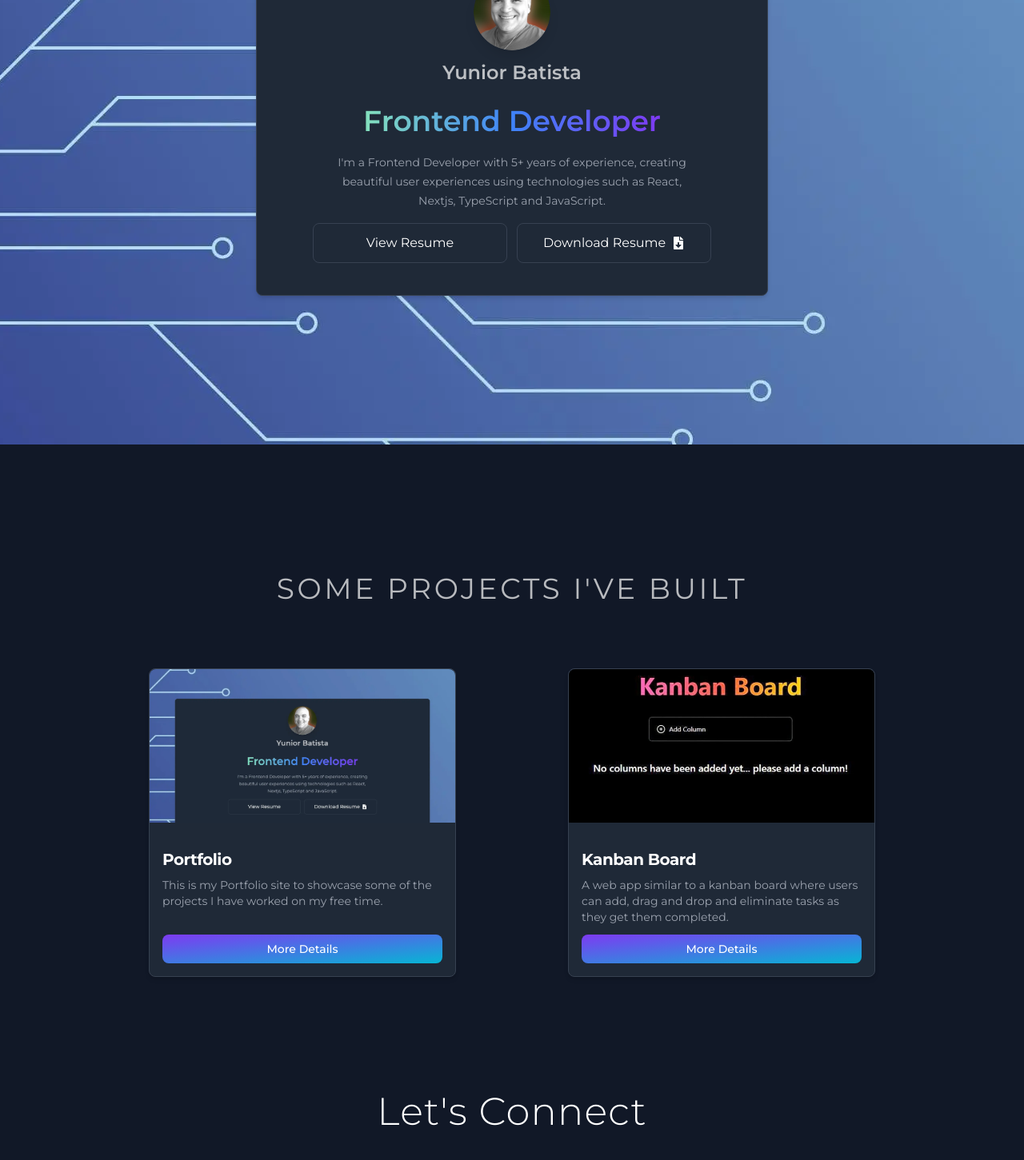
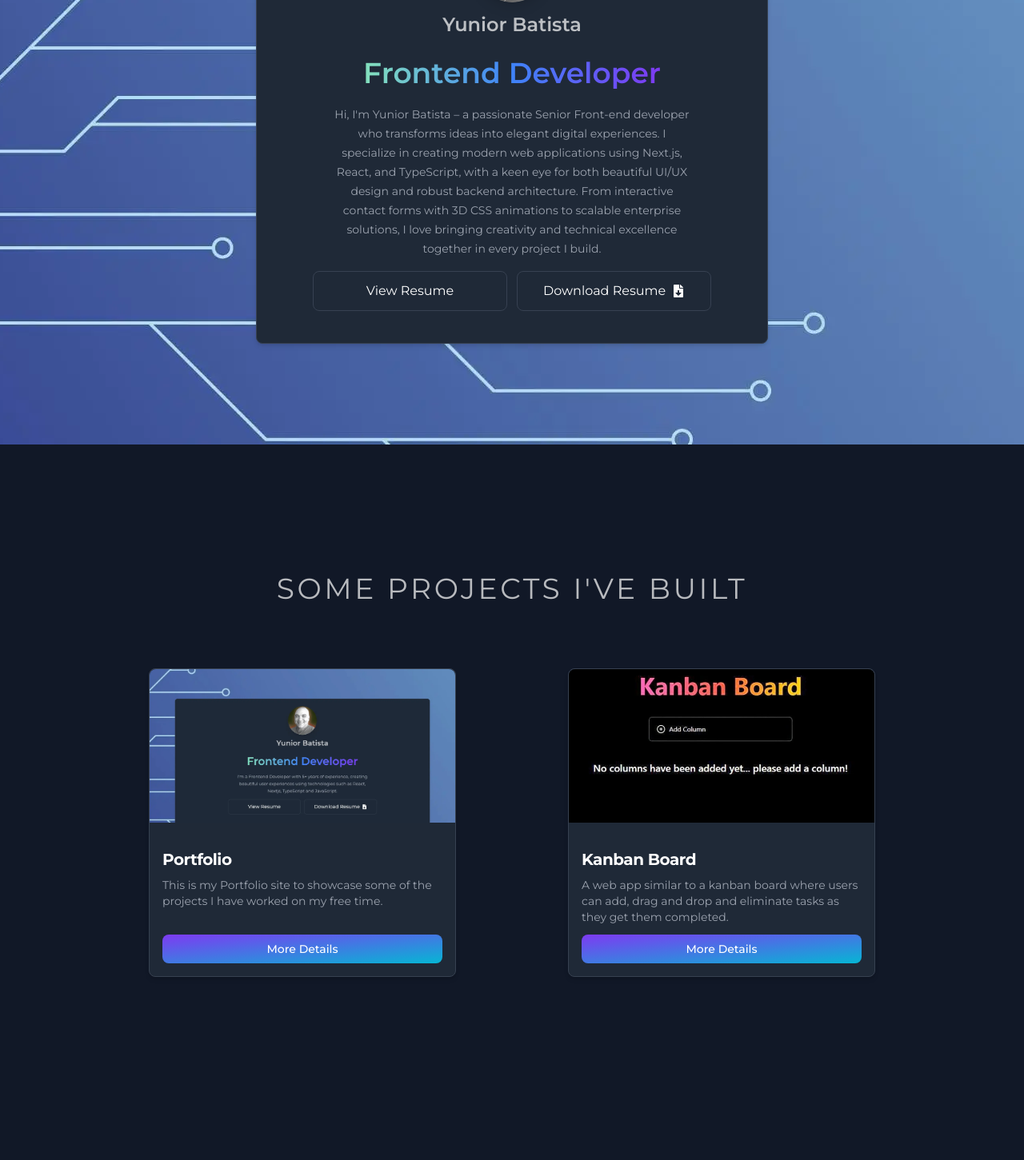
Before and after one commit to batistaDev1113/Portfolio, a Next.js app: page / in a window 1280 px wide. Shown: the part 300-1751 px from the top of the page at 80% size. Built offline with nearby package versions, Linux system fonts and the light colour scheme.

Commit message:
feat: update terminal font size and enhance Hero component with detailed introduction

```diff
--- a/components/ContactForm.tsx
+++ b/components/ContactForm.tsx
@@ -111,7 +111,7 @@ const ContactForm = () => {
       className='relative z-50 w-full max-w-7xl mx-auto my-16 px-4'
       id='contact'
     >
-      <h1 className='text-2xl md:text-5xl font-light text-gray-900 dark:text-white text-center mb-16 tracking-wide'>
+      <h1 className='w-full text-lg md:text-4xl font-semibold md:font-normal uppercase text-gray-900 dark:text-white opacity-70 text-center my-20 tracking-widest'>
         Let&apos;s Connect
       </h1>
 
--- a/components/Hero.tsx
+++ b/components/Hero.tsx
@@ -12,6 +12,8 @@ import profile from '/public/picofme.webp';
 
 const Hero = () => {
   const [mounted, setMounted] = useState<Boolean>(false);
+  const HERO_ABOUT_TEXT =
+    "Hi, I'm Yunior Batista – a passionate Senior Front-end developer who transforms ideas into elegant digital experiences. I specialize in creating modern web applications using Next.js, React, and TypeScript, with a keen eye for both beautiful UI/UX design and robust backend architecture. From interactive contact forms with 3D CSS animations to scalable enterprise solutions, I love bringing creativity and technical excellence together in every project I build.";
 
   useEffect(() => {
     setMounted(true);
@@ -76,9 +78,7 @@ const Hero = () => {
                 transition={{ delay: 2, ease: 'easeInOut' }}
               >
                 <p className='text-sm text-gray-500 dark:text-gray-400 max-w-md text-center leading-6'>
-                  I&apos;m a Frontend Developer with 5+ years of experience,
-                  creating beautiful user experiences using technologies such as
-                  React, Nextjs, TypeScript and JavaScript.
+                  {HERO_ABOUT_TEXT}
                 </p>
               </m.div>
               <section className='grid grid-cols-1 md:grid-cols-2 grid-rows-2 md:grid-rows-1 gap-3 grid-flow-col'>
```
